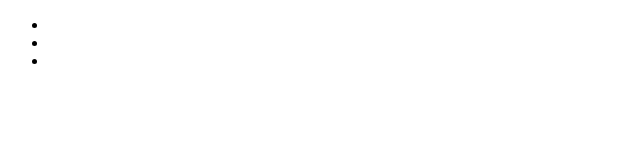
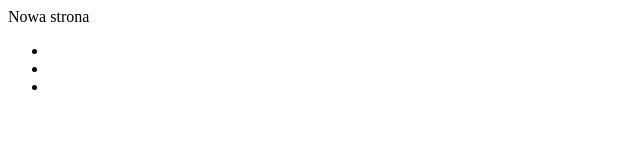
Before and after one commit to PiotrCholewa/Repo, a plain HTML site: page index.html in a window 1280 px wide. Shown: the whole page, without its empty margins (0-640 px from the left). Drawn offline with Linux system fonts and the light colour scheme.

Commit message:
Nowa treść

```diff
--- a/index.html
+++ b/index.html
@@ -8,6 +8,7 @@
 </head>
 <body>
     <div>
+        Nowa strona
         <ul>
             <li></li>
             <li></li>
```
